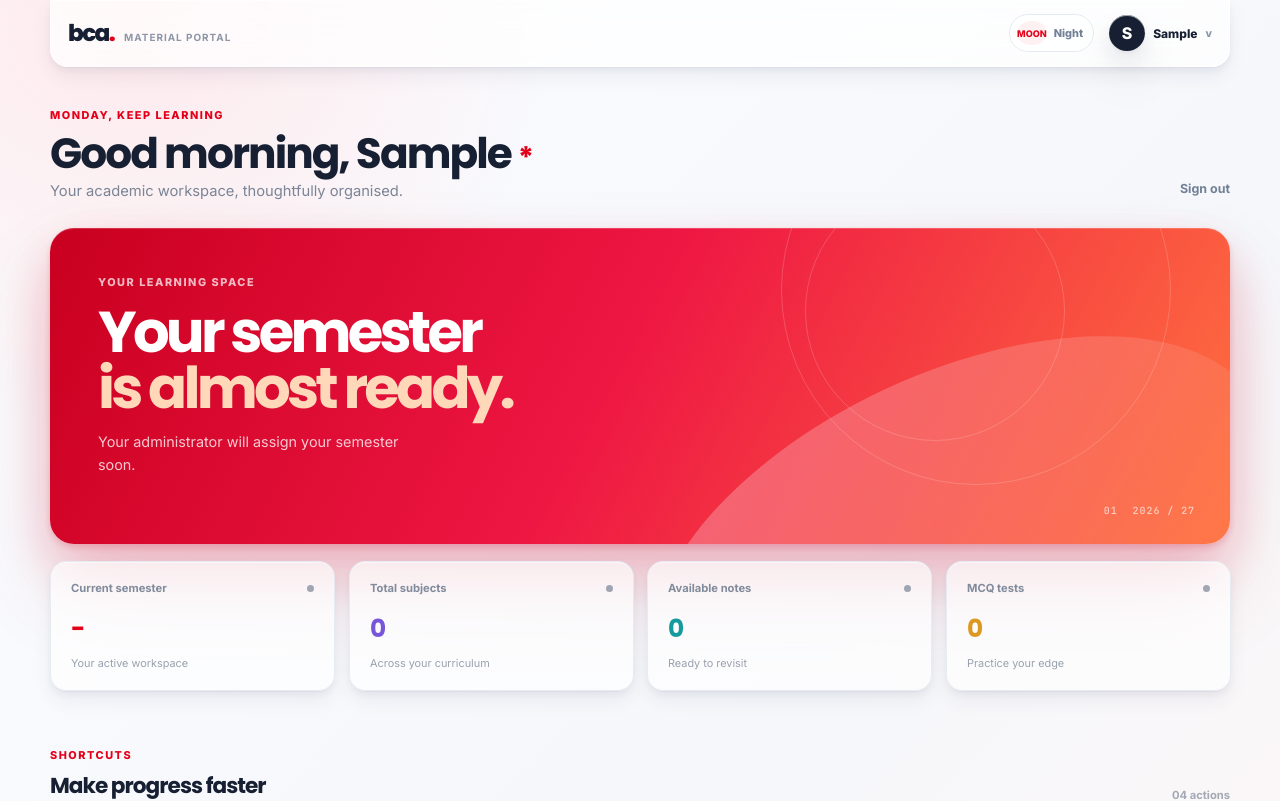
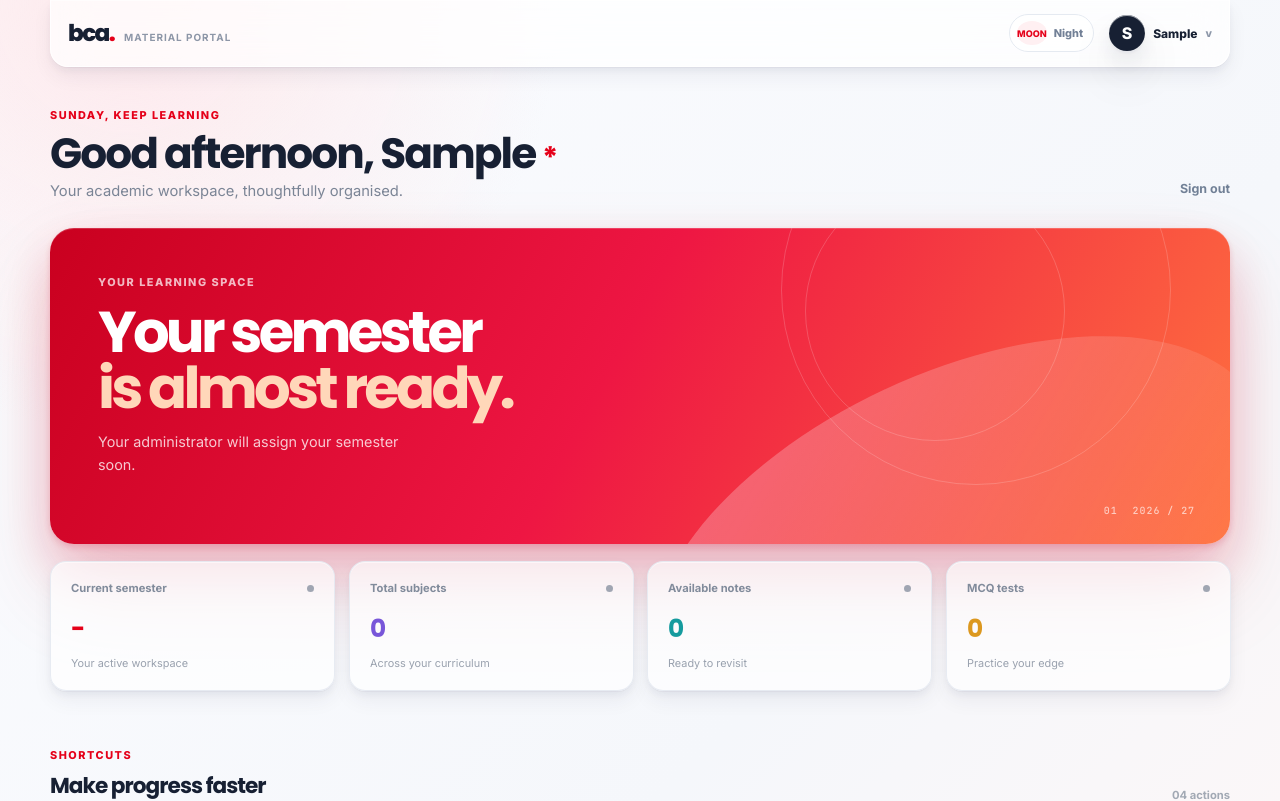
Before and after one commit to amankalyanwat/bca-portal, a React (Vite) app: page / in a window 1280 px wide. Shown: the top 801 px of the page. Built offline with nearby package versions, Linux system fonts and the light colour scheme; no server answers; the database is empty; sample sign-in values are in the browser's storage.

Commit message:
Make dashboard header update automatically

```diff
--- a/src/pages/Home.jsx
+++ b/src/pages/Home.jsx
@@ -74,6 +74,12 @@ function SkeletonCard() {
   return <div className="subject-skeleton"><span /><span /><span /></div>;
 }
 
+function getGreeting(hour) {
+  if (hour < 12) return "Good morning";
+  if (hour < 18) return "Good afternoon";
+  return "Good evening";
+}
+
 function usePremiumMotion(motionKey) {
   useEffect(() => {
     const root = document.documentElement;
@@ -139,6 +145,7 @@ function usePremiumMotion(motionKey) {
 
 export default function Home() {
   const { logout, user, allowedSemester } = useAuth();
+  const [currentTime, setCurrentTime] = useState(() => new Date());
   const [subjects, setSubjects] = useState([]);
   const [loading, setLoading] = useState(true);
   const [loadError, setLoadError] = useState(false);
@@ -146,6 +153,13 @@ export default function Home() {
   const [nightMode, setNightMode] = useState(() => localStorage.getItem("bca-night-mode") === "true");
   const semester = allowedSemester ? String(allowedSemester) : null;
   const firstName = user?.displayName?.split(" ")[0] || user?.email?.split("@")[0] || "Student";
+  const greeting = getGreeting(currentTime.getHours());
+  const dayName = currentTime.toLocaleDateString("en-US", { weekday: "long" });
+
+  useEffect(() => {
+    const intervalId = window.setInterval(() => setCurrentTime(new Date()), 60_000);
+    return () => window.clearInterval(intervalId);
+  }, []);
 
   useEffect(() => {
     document.documentElement.classList.toggle("night-mode", nightMode);
@@ -244,8 +258,8 @@ export default function Home() {
       <main className="dashboard-main">
         <section className="dashboard-intro">
           <div>
-            <span className="dashboard-kicker">Monday, keep learning</span>
-            <h1>Good morning, {firstName} <span className="wave">*</span></h1>
+            <span className="dashboard-kicker">{dayName}, keep learning</span>
+            <h1>{greeting}, {firstName} <span className="wave">*</span></h1>
             <p>Your academic workspace, thoughtfully organised.</p>
           </div>
           <button className="sign-out-link" onClick={logout}>Sign out</button>
```
